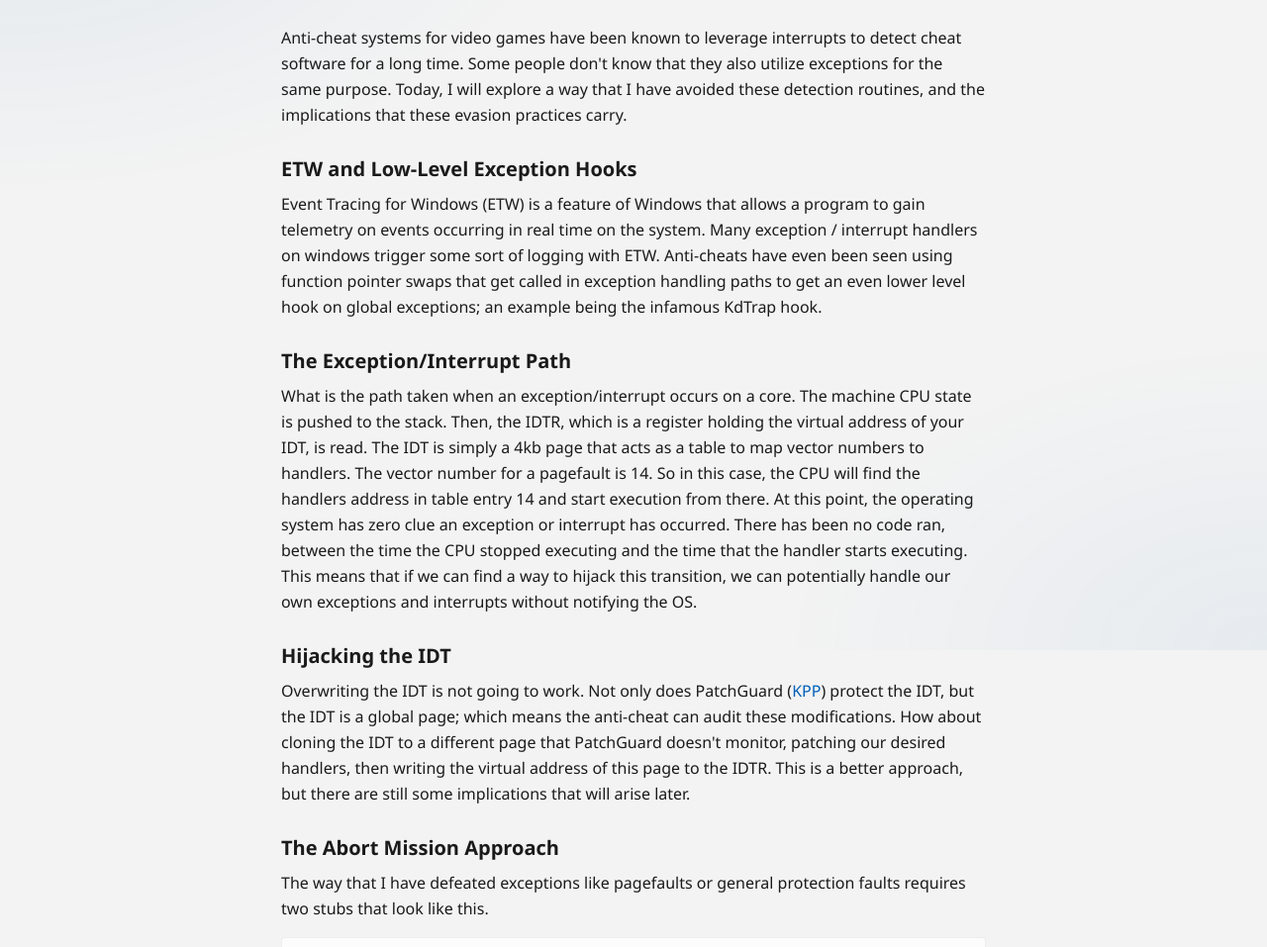
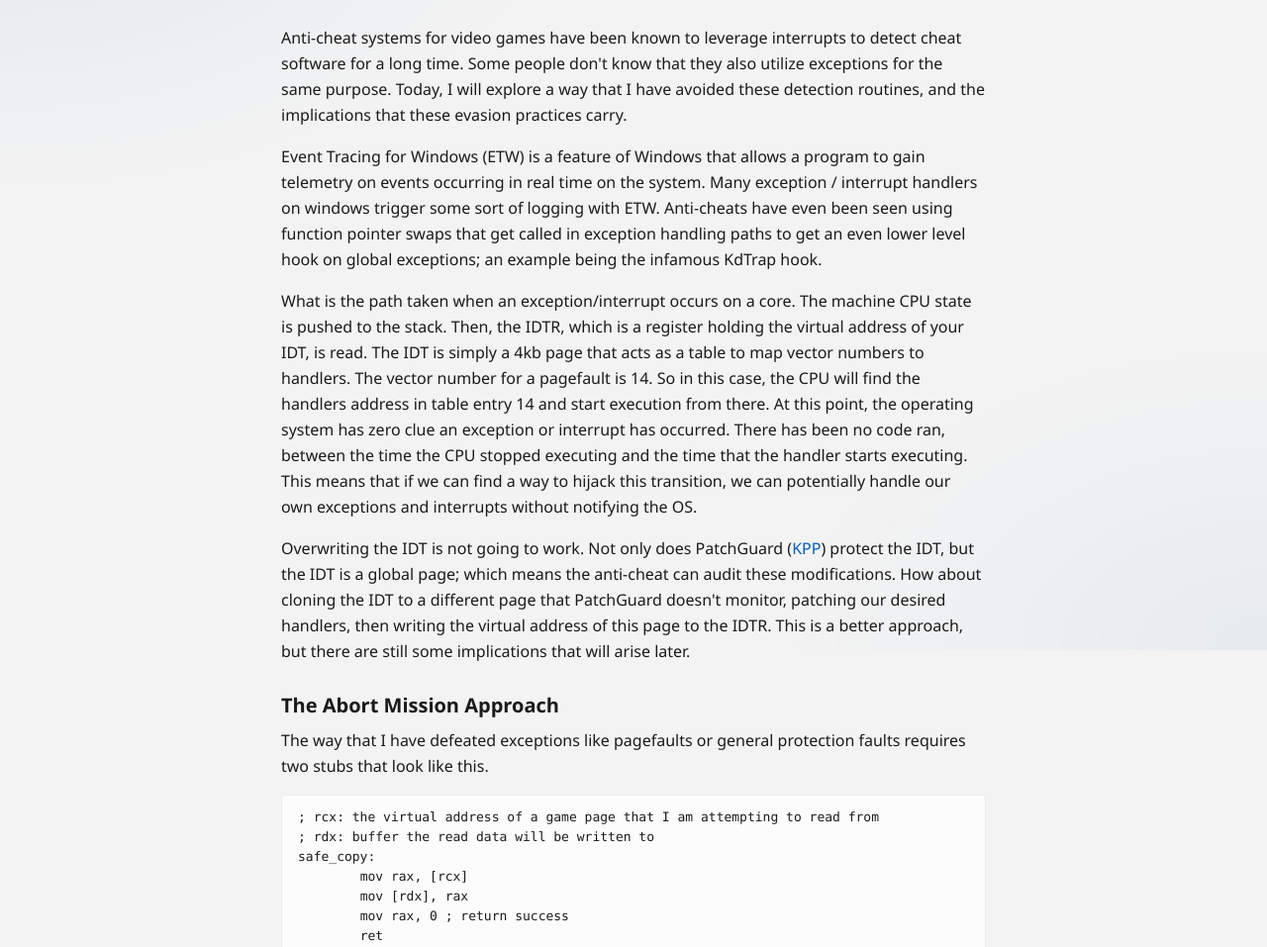
Before and after one commit to mattrwx/mattrwx.github.io, a plain HTML site: page blogs/evading-exception-interrupt-detection.html in a window 1280 px wide. Shown: the part 143-1100 px from the top of the page at 99% size. Drawn offline with Linux system fonts and the light colour scheme.

Commit message:
Remove unnecessary headings from detection evasion article
Removed headings related to ETW, Exception/Interrupt Path, and Hijacking the IDT to streamline content.

```diff
--- a/blogs/evading-exception-interrupt-detection.html
+++ b/blogs/evading-exception-interrupt-detection.html
@@ -49,17 +49,14 @@
                 Anti-cheat systems for video games have been known to leverage interrupts to detect cheat software for a long time. Some people don't know that they also utilize exceptions for the same purpose. Today, I will explore a way that I have avoided these detection routines, and the implications that these evasion practices carry.
             </p>
 
-            <h2>ETW and Low-Level Exception Hooks</h2>
             <p>
                 Event Tracing for Windows (ETW) is a feature of Windows that allows a program to gain telemetry on events occurring in real time on the system. Many exception / interrupt handlers on windows trigger some sort of logging with ETW. Anti-cheats have even been seen using function pointer swaps that get called in exception handling paths to get an even lower level hook on global exceptions; an example being the infamous KdTrap hook.
             </p>
 
-            <h2>The Exception/Interrupt Path</h2>
             <p>
                 What is the path taken when an exception/interrupt occurs on a core. The machine CPU state is pushed to the stack. Then, the IDTR, which is a register holding the virtual address of your IDT, is read. The IDT is simply a 4kb page that acts as a table to map vector numbers to handlers. The vector number for a pagefault is 14. So in this case, the CPU will find the handlers address in table entry 14 and start execution from there. At this point, the operating system has zero clue an exception or interrupt has occurred. There has been no code ran, between the time the CPU stopped executing and the time that the handler starts executing. This means that if we can find a way to hijack this transition, we can potentially handle our own exceptions and interrupts without notifying the OS.
             </p>
 
-            <h2>Hijacking the IDT</h2>
             <p>
                 Overwriting the IDT is not going to work. Not only does PatchGuard (<a href="https://en.wikipedia.org/wiki/Kernel_Patch_Protection">KPP</a>) protect the IDT, but the IDT is a global page; which means the anti-cheat can audit these modifications. How about cloning the IDT to a different page that PatchGuard doesn't monitor, patching our desired handlers, then writing the virtual address of this page to the IDTR. This is a better approach, but there are still some implications that will arise later.
             </p>
```
